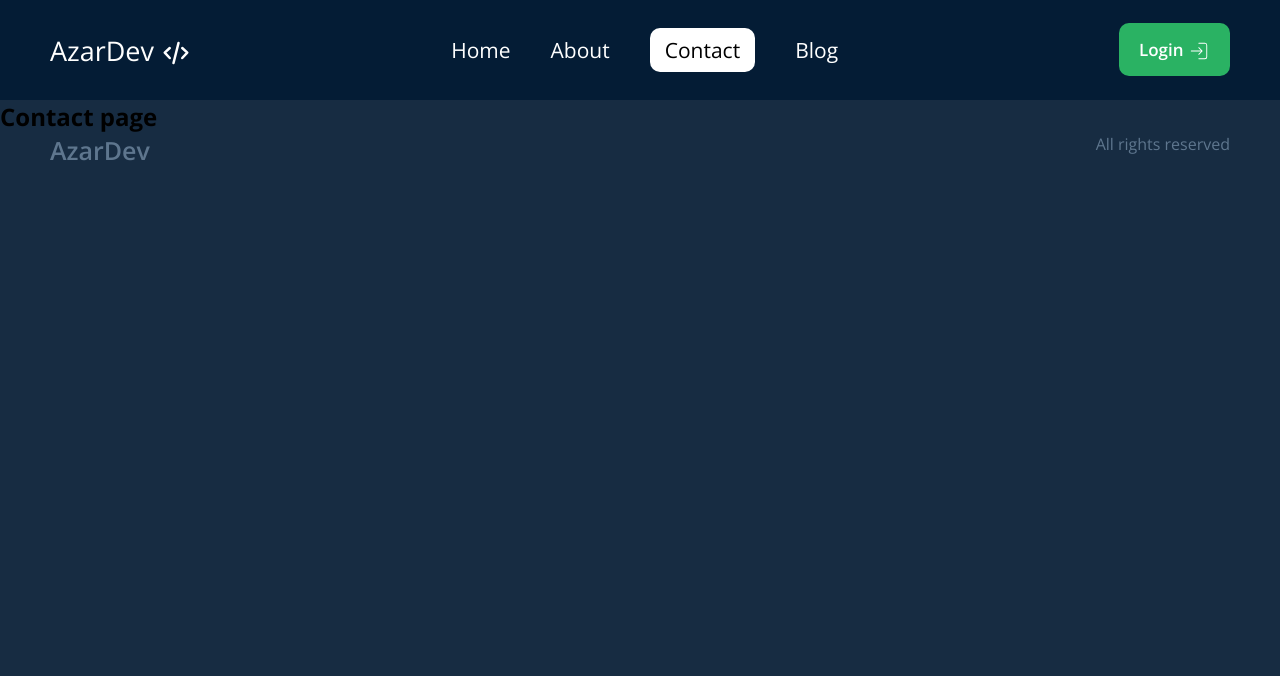
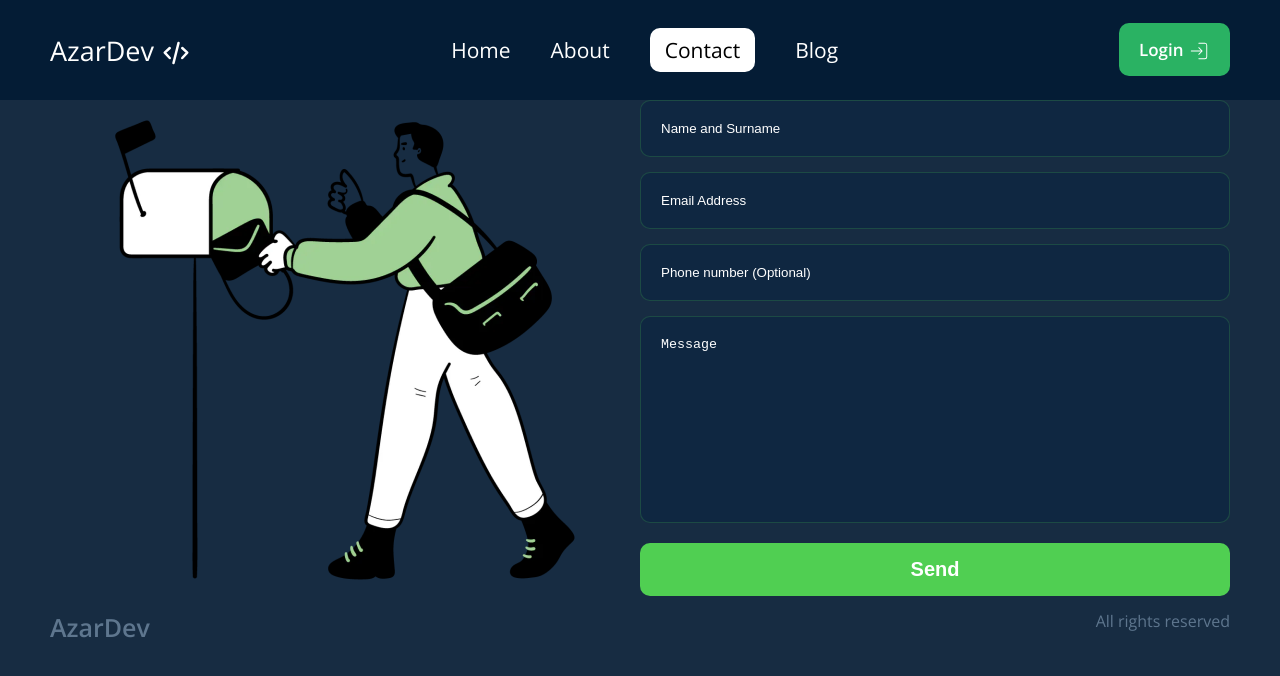
Before and after one commit to SamirS-li/AzarDev, a React (Create React App) app: page /contact in a window 1280 px wide. Shown: the top 676 px of the page. Built offline with nearby package versions, Linux system fonts and the light colour scheme.

Commit message:
Contact page html css create

```diff
--- a/src/App.css
+++ b/src/App.css
@@ -314,6 +314,75 @@ a {
 
 /* === A B O U T - E N D === */
 
+
+/* === C O N T A C T === */
+
+  #Contact {
+      padding-bottom: 10px;
+  }
+
+.contact-main {
+    display: flex;
+}
+
+
+
+.contact-image {
+    width: 100%;
+    display: flex;
+    align-items: center;
+}
+
+.contact-image img {
+    object-fit: contain;
+    width: 100%;
+    height: 500px;
+}
+
+.contact-form-div {
+    width: 100%;
+}
+
+.contact-form {
+    display: flex;
+    flex-direction: column;
+    gap: 15px;
+}
+
+.contact-form input,
+textarea {
+    padding: 20px;
+    border-radius: 10px;
+    background: var(--formColor);
+    border: 1px solid #50cf5235;
+    color: var(--white);
+    resize: none;
+    outline: 0;
+}
+
+.contact-form button {
+    padding: 15px;
+    border: 0;
+    border-radius: 10px;
+    margin-top: 5px;
+    background: var(--lightGreen);
+    color: var(--white);
+    font-size: 20px;
+    font-weight: 700;
+    text-transform: capitalize;
+}
+
+.contact-form button:hover {
+    opacity: .9;
+}
+
+.contact-form input::placeholder,
+textarea::placeholder {
+    color: var(--white);
+}
+
+/* === C O N T A C T - E N D === */
+
 /* === F O O T E R === */
 
 #footer {
@@ -482,6 +551,16 @@ a {
     /* - - - - A B O U T  E N D - - - - */
 
 
+    /* - - - - C O N T A C T  E N D - - - - */
+
+
+    .contact-image img {
+        height: 330px;
+    }
+
+    /* - - - - C O N T A C T  E N D - - - - */
+
+
 
 
 }
@@ -491,7 +570,7 @@ a {
 @media only screen and (max-width:578px) {
 
     .container {
-        padding: 0 20px;
+        padding: 0 15px;
     }
 
 
@@ -510,38 +589,57 @@ a {
 
     /* - - - - - A B O U T - - - - - */
 
-    .about-info{
+    .about-info {
         text-align: center;
         margin-top: 20px;
     }
 
-    .about-info-header{
+    .about-info-header {
         font-size: 25px;
     }
 
-    .about-info-title{
+    .about-info-title {
         font-size: 18px;
     }
 
-    .about-info-text{
+    .about-info-text {
         font-size: 15px;
     }
 
-    .about-counts>li{
+    .about-counts>li {
         padding: 10px;
     }
 
-    .about-counts span{
+    .about-counts span {
         font-size: 18px;
     }
 
-    .about-counts p{
+    .about-counts p {
         font-size: 13px;
         line-height: 24px;
     }
 
     /* - - - - - A B O U T  E N D- - - - - */
 
+
+    /* - - - - C O N T A C T  - - - - */
+
+
+    .contact-main {
+        flex-direction: column;
+    }
+
+    .contact-image img{
+        height: 250px;
+        padding: 20px 0;
+    }
+
+    .contact-form button{
+        font-size: 18px;
+        padding: 10px 0;
+    }
+
+    /* - - - - C O N T A C T  E N D - - - - */
 
 
     /* - - - - - F O O T E R - - - - - */
--- a/src/components/Contact.js
+++ b/src/components/Contact.js
@@ -1,9 +1,25 @@
-import React from 'react'
+import React from 'react';
+import contact_image from '../image/contact.webp'
 
 export default function Contact() {
   return (
-    <div>
-          <h2>Contact page</h2>
-    </div>
+    <section id='Contact'>
+      <div className="container">
+        <div className="contact-main">
+          <div className="contact-image">
+            <img src={contact_image} alt="contact" />
+          </div>
+          <div className="contact-form-div">
+            <form action="" className='contact-form'>
+              <input type="text" placeholder='Name and Surname'/>
+              <input type="mail" placeholder='Email Address'/>
+              <input type="text" placeholder='Phone number (Optional)' />
+              <textarea name="" id="" rows="11" placeholder='Message'></textarea>
+              <button type='submit'>Send</button>
+            </form>
+          </div>
+        </div>
+      </div>
+    </section>
   )
 }
```
Also changed, not shown: src/image/contact.webp (added).
